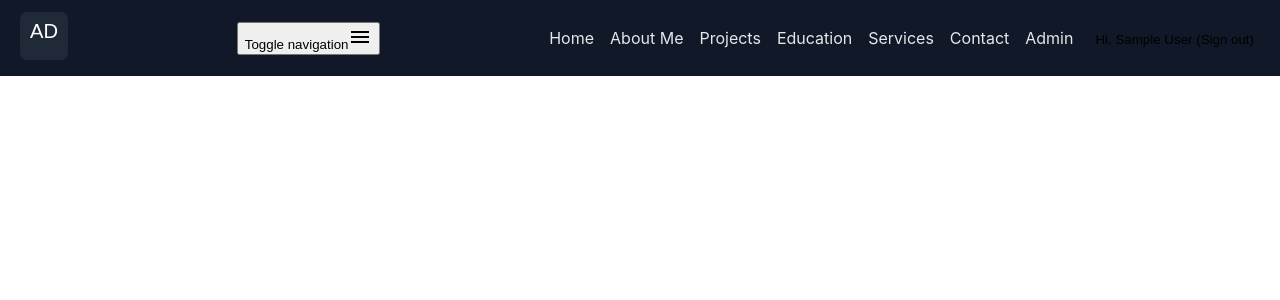
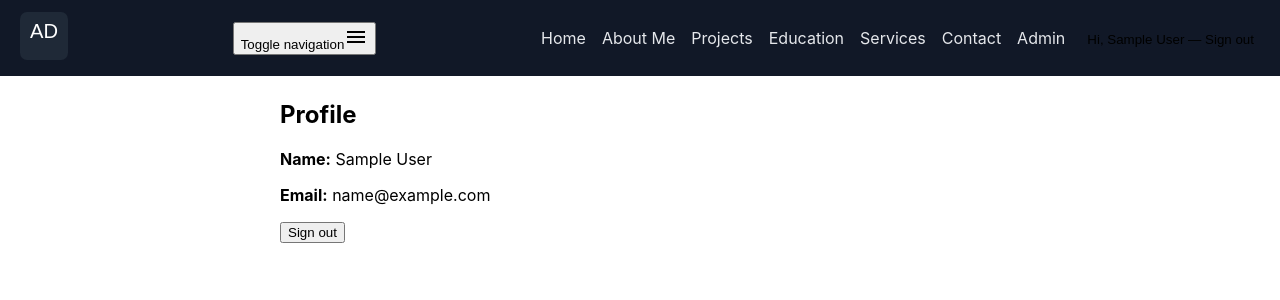
Before and after one commit to adityashoor/Assignment1, a React (Create React App) app: page /profile in a window 1280 px wide. Shown: the top 300 px of the page. Built offline with nearby package versions, Linux system fonts and the light colour scheme; sample sign-in values are in the browser's storage.

Commit message:
feat(auth): protected route, profile page, and navbar sign-out without reload

```diff
--- a/src/App.js
+++ b/src/App.js
@@ -8,6 +8,8 @@ import Services from "./pages/Services";
 import Contact from "./pages/Contact";
 import Admin from "./pages/Admin";
 import Auth from "./pages/Auth";
+import Profile from "./pages/Profile";
+import ProtectedRoute from "./components/ProtectedRoute";
 
 function App() {
   return (
@@ -21,7 +23,8 @@ function App() {
         <Route path="/services" element={<Services />} />
         <Route path="/contact" element={<Contact />} />
   <Route path="/auth" element={<Auth />} />
-        <Route path="/admin" element={<Admin />} />
+  <Route path="/profile" element={<Profile />} />
+  <Route path="/admin" element={<ProtectedRoute><Admin /></ProtectedRoute>} />
       </Routes>
     </Router>
   );
--- a/src/components/Navbar.js
+++ b/src/components/Navbar.js
@@ -1,10 +1,21 @@
 import { Link, useNavigate } from "react-router-dom";
-import { useState } from "react";
+import { useState, useEffect } from "react";
 import logo from "../assets/logo.svg";
 
 // Navigation bar component with a simple hamburger menu for small screens.
 export default function Navbar() {
   const [open, setOpen] = useState(false);
+  const [user, setUser] = useState(null);
+  const navigate = useNavigate();
+
+  useEffect(() => {
+    try {
+      const u = JSON.parse(localStorage.getItem('user') || 'null');
+      setUser(u);
+    } catch {
+      setUser(null);
+    }
+  }, []);
 
   return (
     <header>
@@ -36,19 +47,24 @@ export default function Navbar() {
             <li><Link to="/admin" onClick={() => setOpen(false)}>Admin</Link></li>
           )}
           {/* User auth links */}
-          {(() => {
-            try {
-              const u = JSON.parse(localStorage.getItem('user') || 'null');
-              if (u && u.name) {
-                return (
-                  <li>
-                    <button onClick={() => { localStorage.removeItem('token'); localStorage.removeItem('user'); window.location.href = '/'; }} style={{background:'none',border:'none',cursor:'pointer'}}>Hi, {u.name} (Sign out)</button>
-                  </li>
-                );
-              }
-            } catch { /* ignore */ }
-            return <li><Link to="/auth" onClick={() => setOpen(false)}>Sign in</Link></li>;
-          })()}
+          {user && user.name ? (
+            <li>
+              <button
+                onClick={() => {
+                  localStorage.removeItem('token');
+                  localStorage.removeItem('user');
+                  setUser(null);
+                  setOpen(false);
+                  navigate('/');
+                }}
+                style={{ background: 'none', border: 'none', cursor: 'pointer' }}
+              >
+                Hi, {user.name} — Sign out
+              </button>
+            </li>
+          ) : (
+            <li><Link to="/auth" onClick={() => setOpen(false)}>Sign in</Link></li>
+          )}
         </ul>
       </nav>
     </header>
--- /dev/null
+++ b/src/components/ProtectedRoute.js
@@ -0,0 +1,12 @@
+import React from 'react';
+import { Navigate } from 'react-router-dom';
+
+export default function ProtectedRoute({ children }) {
+  try {
+    const user = JSON.parse(localStorage.getItem('user') || 'null');
+    if (!user) return <Navigate to="/auth" replace />;
+    return children;
+  } catch (err) {
+    return <Navigate to="/auth" replace />;
+  }
+}
--- /dev/null
+++ b/src/pages/Profile.js
@@ -0,0 +1,40 @@
+import { useEffect, useState } from 'react';
+import { useNavigate } from 'react-router-dom';
+
+export default function Profile() {
+  const [user, setUser] = useState(null);
+  const navigate = useNavigate();
+
+  useEffect(() => {
+    try {
+      const u = JSON.parse(localStorage.getItem('user') || 'null');
+      setUser(u);
+    } catch {
+      setUser(null);
+    }
+  }, []);
+
+  const logout = () => {
+    localStorage.removeItem('token');
+    localStorage.removeItem('user');
+    navigate('/');
+  };
+
+  if (!user) return (
+    <main style={{maxWidth:720, margin:'24px auto'}}>
+      <h2>Profile</h2>
+      <p>You are not signed in.</p>
+    </main>
+  );
+
+  return (
+    <main style={{maxWidth:720, margin:'24px auto'}}>
+      <h2>Profile</h2>
+      <p><strong>Name:</strong> {user.name}</p>
+      <p><strong>Email:</strong> {user.email}</p>
+      <div style={{marginTop:12}}>
+        <button onClick={logout}>Sign out</button>
+      </div>
+    </main>
+  );
+}
```
